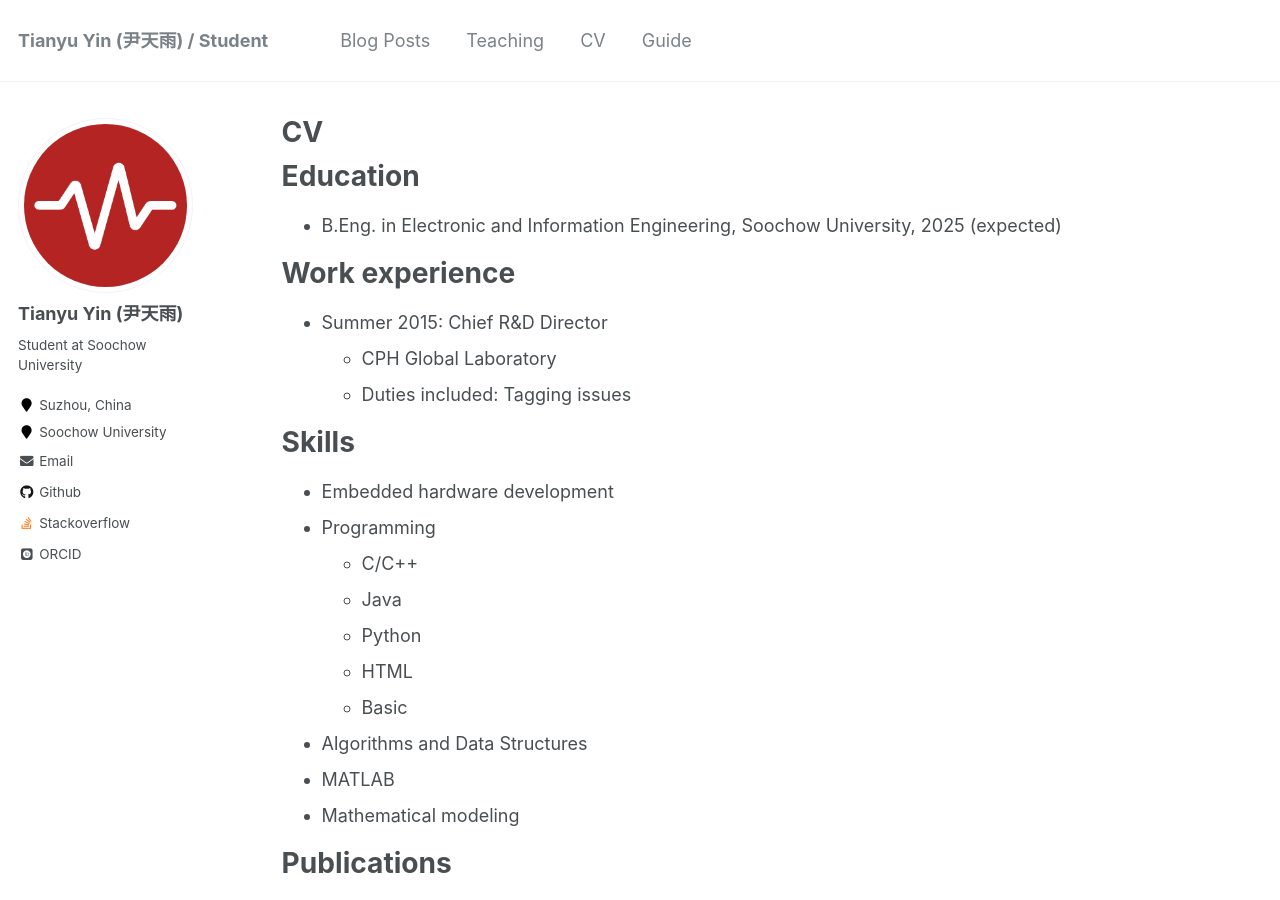
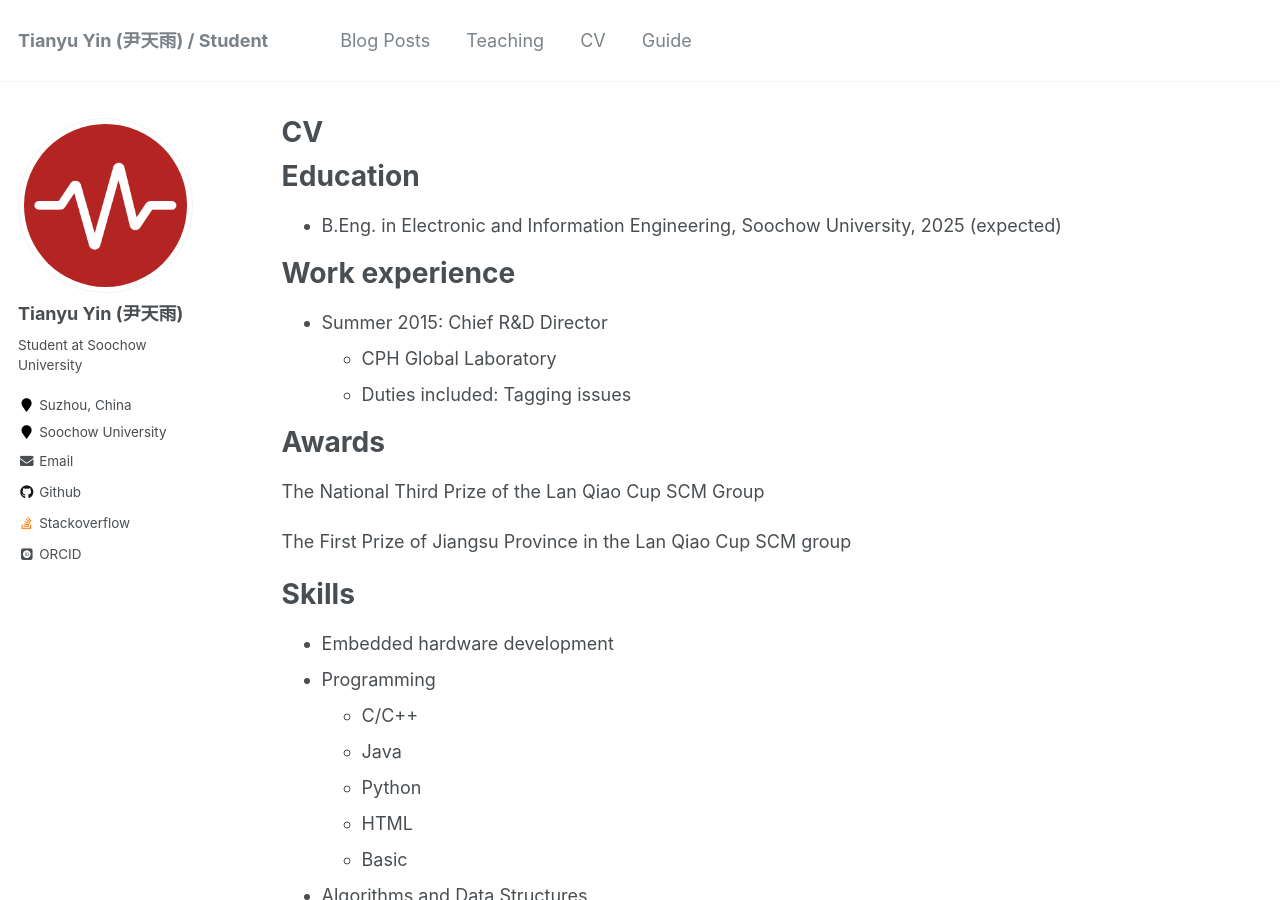
Before and after one commit to Steve-George/steve-george.github.io, a Jekyll site: the page built from _pages/cv.md, in a window 1280 px wide and 900 px high. Built offline with Jekyll 4.4.1, drawn with Linux system fonts in a browser that asks for light colours; some web fonts are replaced.

Commit message:
Update cv.md

```diff
--- a/_pages/cv.md
+++ b/_pages/cv.md
@@ -19,8 +19,20 @@ Work experience
   * CPH Global Laboratory
   * Duties included: Tagging issues
 
+
+
+Awards
+======
+
+The National Third Prize of the Lan Qiao Cup SCM Group
+
+The First Prize of Jiangsu Province in the Lan Qiao Cup SCM group
+
+
+
 Skills
 ======
+
 * Embedded hardware development
 * Programming
   * C/C++
```
